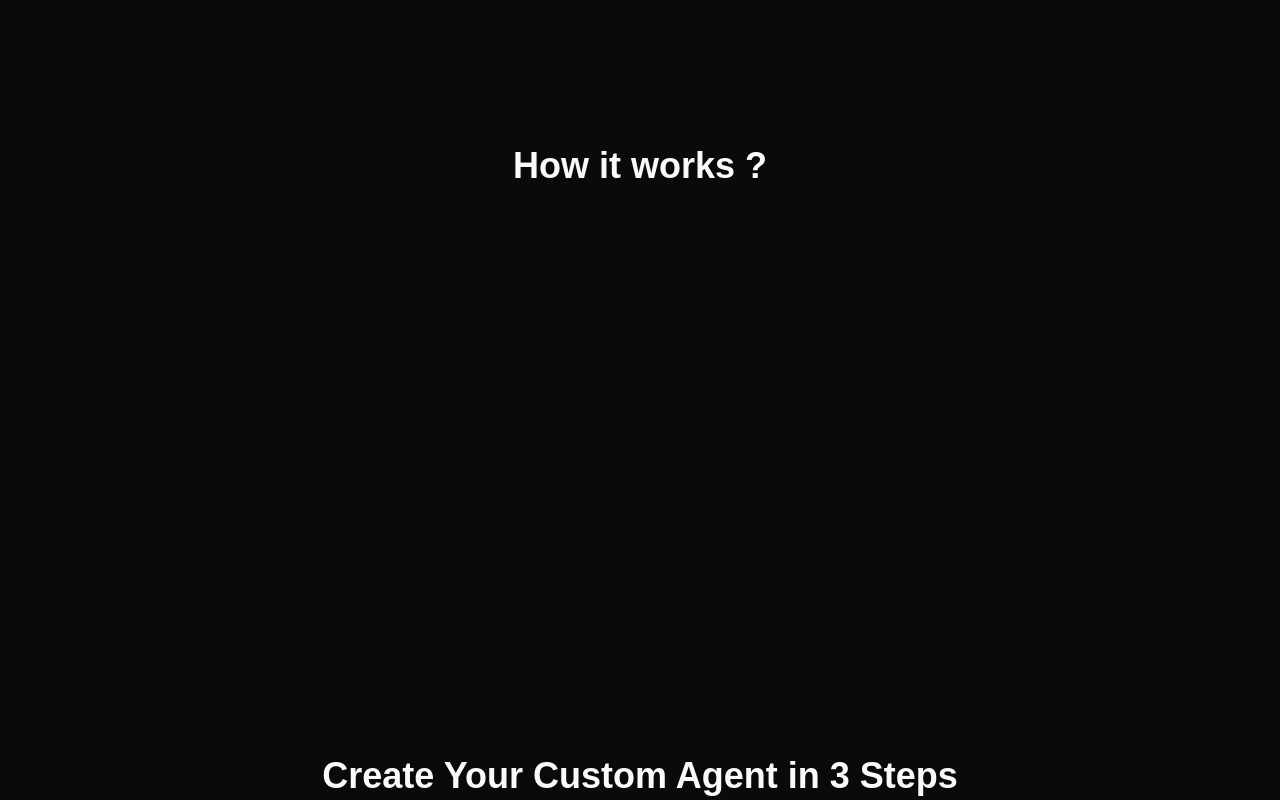
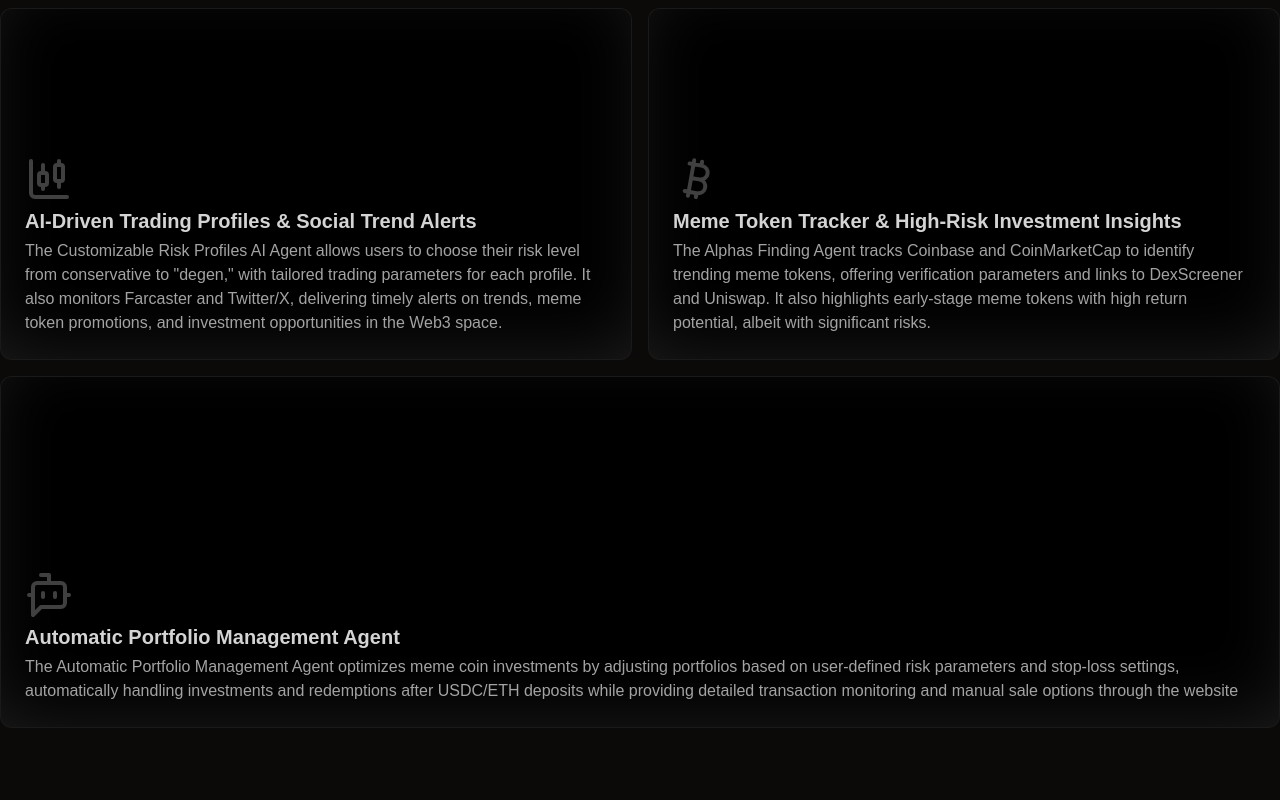
Before and after one commit to chann44/onchain-ai, a Next.js app in the folder app/: page / in a window 1280 px wide. Shown: the part 980-1780 px from the top of the page. Built offline with nearby package versions, Linux system fonts and the light colour scheme.

Commit message:
feat: UI: how it works in landing page added

```diff
--- a/app/components/marketing/how-it-works.tsx
+++ b/app/components/marketing/how-it-works.tsx
@@ -1,6 +1,73 @@
+'use client'
+
+import { Bitcoin, BotMessageSquare, ChartCandlestick} from "lucide-react";
+
+import { BentoCard, BentoGrid } from "@/components/ui/bento-grid";
+
+const features = [
+    {
+        Icon: ChartCandlestick,
+        name: "AI-Driven Trading Profiles & Social Trend Alerts",
+        description: `
+            The Customizable Risk Profiles AI Agent allows users to choose their risk level
+from conservative to "degen," with tailored trading parameters for each profile.
+It also monitors Farcaster and Twitter/X, delivering timely alerts on trends, meme token
+promotions, and investment opportunities in the Web3 space.
+        `,
+        href: "#",
+        cta: "Learn more",
+        className: "col-span-4 lg:col-span-2",
+        background: (
+            <></>
+        ),
+    },
+    {
+        Icon: Bitcoin,
+        name: "Meme Token Tracker & High-Risk Investment Insights",
+        description: `
+The Alphas Finding Agent tracks Coinbase and CoinMarketCap to
+identify trending meme tokens, offering verification parameters and
+links to DexScreener and Uniswap. It also highlights early-stage meme
+tokens with high return potential, albeit with significant risks.
+
+        `,
+        href: "#",
+        cta: "Learn more",
+        className: "col-span-4 lg:col-span-2",
+        background: (
+            <></>
+        ),
+    },
+    {
+        Icon: BotMessageSquare ,
+        name: "Automatic Portfolio Management Agent",
+        description: `
+The Automatic Portfolio Management Agent optimizes meme coin
+investments by adjusting portfolios based on user-defined risk parameters
+and stop-loss settings, automatically handling investments and redemptions
+after USDC/ETH deposits while providing detailed transaction monitoring and
+ manual sale options through the website
+
+    `,
+        href: "#",
+        cta: "Learn more",
+        className: "col-span-4 lg:col-span-4",
+        background: (
+            <>
+            </>
+        ),
+    },
+
+];
 
 export function HowItWorks() {
-    return <section className="h-screen flex flex-col justify-center items-center">
-            <h2 className="text-4xl font-bold text-center">How it works ?</h2>
+    return <section className="h-screen flex flex-col justify-center items-center gap-y-32">
+        <h2 className="text-4xl font-bold text-center">How it works ?</h2>
+        <BentoGrid>
+            {features.map((feature, idx) => (
+                <BentoCard key={idx} {...feature} />
+            ))}
+        </BentoGrid>
+
     </section>
 }
--- a/app/components/marketing/marketing-header.tsx
+++ b/app/components/marketing/marketing-header.tsx
@@ -3,7 +3,7 @@ import { Button } from "../ui/button";
 import { IntroText } from "./intro-text";
 
 export function MarketingHeader() {
-    return <section className="min-h-[80%] flex items-center justify-center pt-16 overflow-hidden">
+    return <section className="min-h-screen flex items-center justify-center pt-16 overflow-hidden">
         <div className="relative max-w-screen-xl mx-auto px-4 sm:px-6 lg:px-8 py-32 text-center">
             <IntroText />
             <h1 className="text-5xl md:text-7xl font-bold tracking-tight mb-6">
@@ -12,11 +12,10 @@ export function MarketingHeader() {
                 <span className="text-primary"> Trading Platform</span>
             </h1>
             <p className="max-w-2xl mx-auto text-xl text-secondary-foreground mb-8">
-                Intelligent profile analysis, automated job matching, and AI-driven insights for both talent and recruiters.
+              Intelligent Market Analysis, Automated Risk-Free Investments, and AI-Driven Alphas for Meme Coin Mastery and High-Yield Opportunities
             </p>
             <div className="flex flex-col sm:flex-row items-center justify-center gap-4">
                 <Button size="lg" className="min-w-[200px] h-14 text-xl">
-
                     Trade Now
                     <MoveUpRight className="ml-2 h-6 w-6 shrink-0" />
                 </Button>
--- /dev/null
+++ b/app/components/ui/bento-grid.tsx
@@ -0,0 +1,79 @@
+import { ReactNode } from "react";
+import { ArrowRightIcon } from "@radix-ui/react-icons";
+
+import { cn } from "@/lib/utils";
+import { Button } from "@/components/ui/button";
+
+const BentoGrid = ({
+  children,
+  className,
+}: {
+  children: ReactNode;
+  className?: string;
+}) => {
+  return (
+    <div
+      className={cn(
+        "grid w-full auto-rows-[22rem] grid-cols-4 gap-4",
+        className,
+      )}
+    >
+      {children}
+    </div>
+  );
+};
+
+const BentoCard = ({
+  name,
+  className,
+  background,
+  Icon,
+  description,
+  href,
+  cta,
+}: {
+  name: string;
+  className: string;
+  background: ReactNode;
+  Icon: any;
+  description: string;
+  href: string;
+  cta: string;
+}) => (
+  <div
+    key={name}
+    className={cn(
+      "group relative col-span-3 flex flex-col justify-between overflow-hidden rounded-xl",
+      // light styles
+      "bg-white [box-shadow:0_0_0_1px_rgba(0,0,0,.03),0_2px_4px_rgba(0,0,0,.05),0_12px_24px_rgba(0,0,0,.05)]",
+      // dark styles
+      "transform-gpu dark:bg-black dark:[border:1px_solid_rgba(255,255,255,.1)] dark:[box-shadow:0_-20px_80px_-20px_#ffffff1f_inset]",
+      className,
+    )}
+  >
+    <div>{background}</div>
+    <div className="pointer-events-none z-10 flex transform-gpu flex-col gap-1 p-6 transition-all duration-300 group-hover:-translate-y-10">
+      <Icon className="h-12 w-12 origin-left transform-gpu text-neutral-700 transition-all duration-300 ease-in-out group-hover:scale-75" />
+      <h3 className="text-xl font-semibold text-neutral-700 dark:text-neutral-300">
+        {name}
+      </h3>
+      <p className="text-neutral-400">{description}</p>
+    </div>
+
+    <div
+      className={cn(
+        "pointer-events-none absolute bottom-0 flex w-full translate-y-10 transform-gpu flex-row items-center p-4 opacity-0 transition-all duration-300 group-hover:translate-y-0 group-hover:opacity-100",
+      )}
+    >
+      <Button variant="ghost" asChild size="sm" className="pointer-events-auto">
+        <a href={href}>
+          {cta}
+          <ArrowRightIcon className="ml-2 h-4 w-4" />
+        </a>
+      </Button>
+    </div>
+    <div className="pointer-events-none absolute inset-0 transform-gpu transition-all duration-300 group-hover:bg-black/[.03] group-hover:dark:bg-neutral-800/10" />
+  </div>
+);
+
+export { BentoCard, BentoGrid };
--- a/app/package.json
+++ b/app/package.json
@@ -11,6 +11,7 @@
   "dependencies": {
     "@hookform/resolvers": "^3.9.1",
     "@radix-ui/react-dialog": "^1.1.2",
+    "@radix-ui/react-icons": "^1.3.2",
     "@radix-ui/react-label": "^2.1.0",
     "@radix-ui/react-popover": "^1.1.2",
     "@radix-ui/react-separator": "^1.1.0",
```
Also changed, not shown: 1 other file (tests, documents, lock files or other folders).
